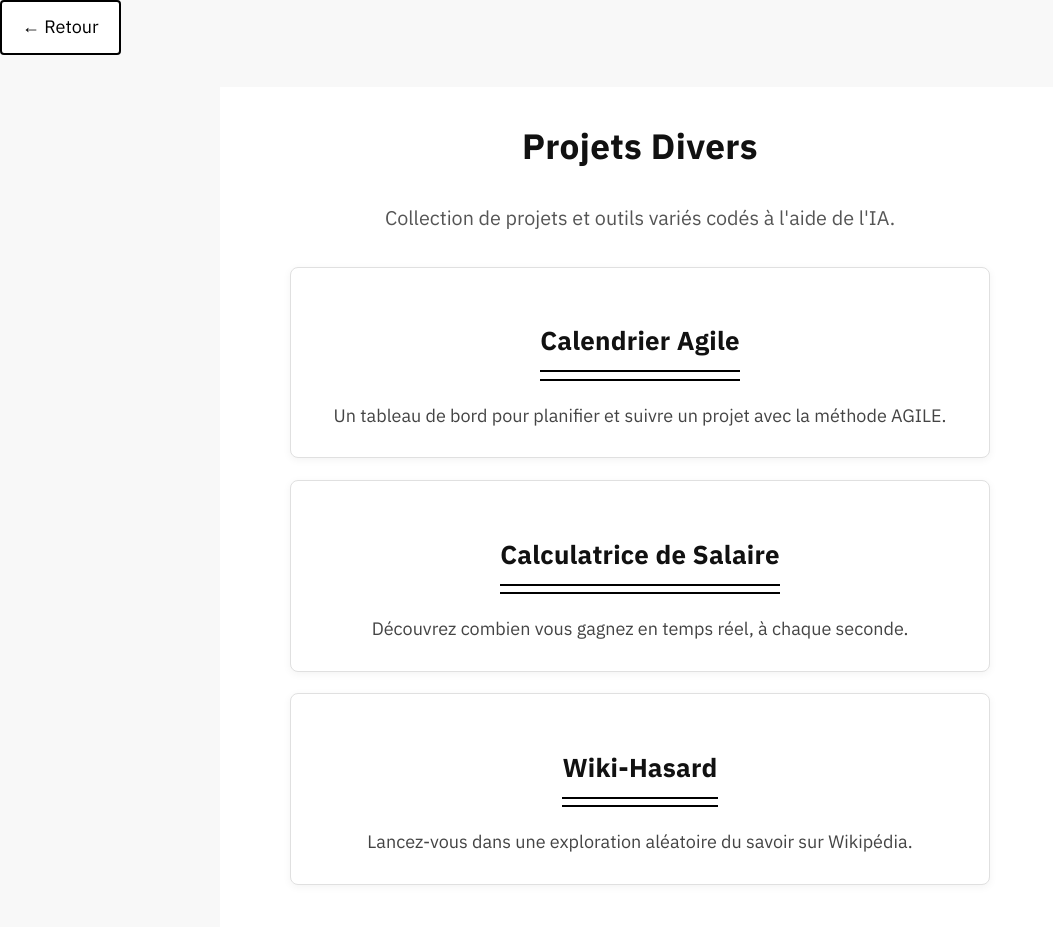
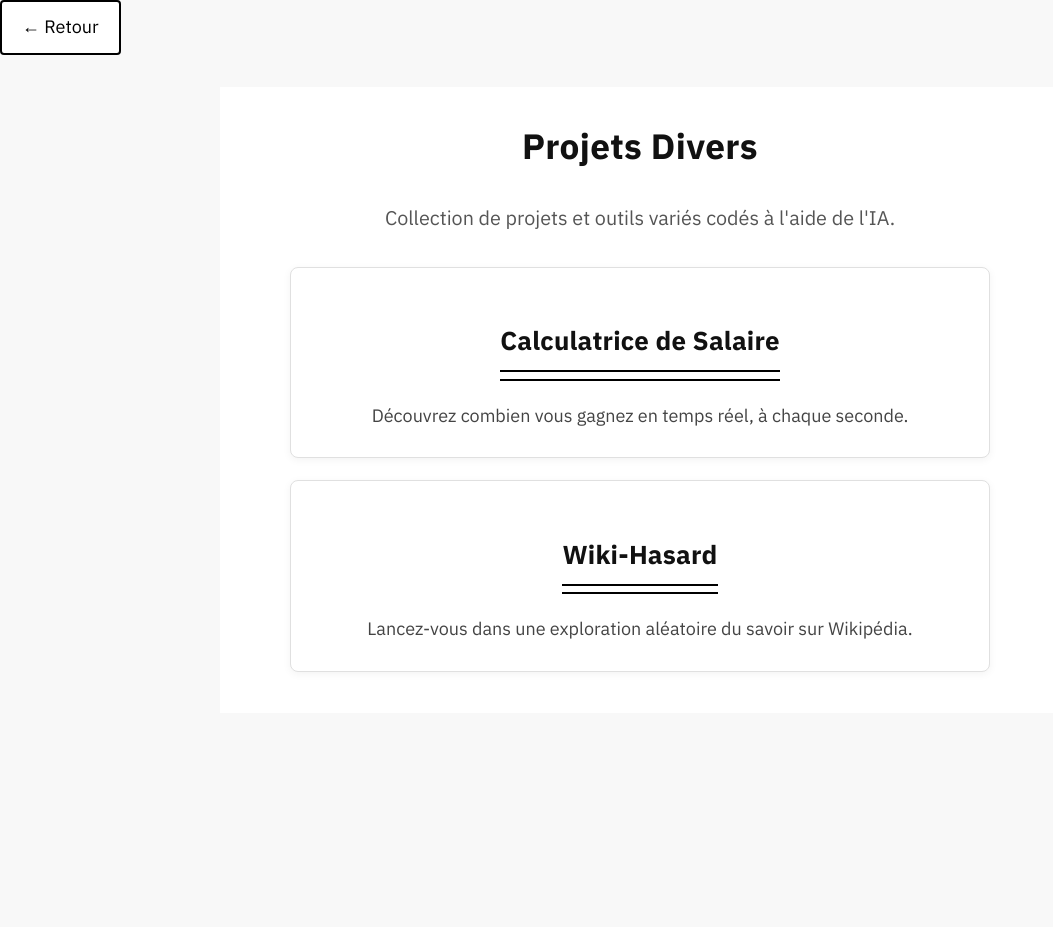
Before and after one commit to MADUP212/MADUP212.github.io, a Jekyll site: the page section/random.html, which Jekyll copies as it is, in a window 1280 px wide. Shown: the whole page, without its empty margins (0-1053 px from the left). Built offline with Jekyll 4.4.1, drawn with Linux system fonts in a browser that asks for light colours; after the commit the page ends 900 px from its top, so only the background shows below that.

Commit message:
Update random.html

```diff
--- a/section/random.html
+++ b/section/random.html
@@ -17,18 +17,6 @@
         </p>
 
         <div class="presentation-list">
-
-            <article class="presentation-entry">
-                <h3>
-                    <a href="/random/Calendrier_Agile.html">
-                        Calendrier Agile
-                    </a>
-                </h3>
-                <p>
-                    Un tableau de bord pour planifier et suivre un projet avec la méthode AGILE.
-                </p>
-            </article>
-
             <article class="presentation-entry">
                 <h3>
                     <a href="/random/boring.html">
```
